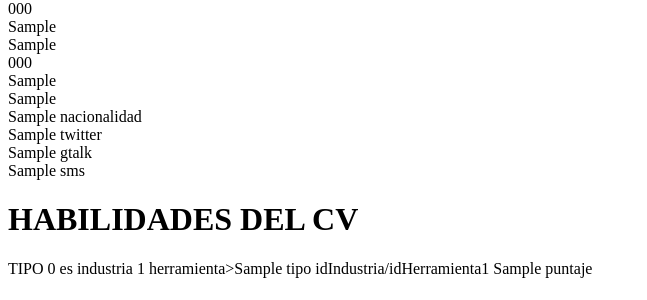
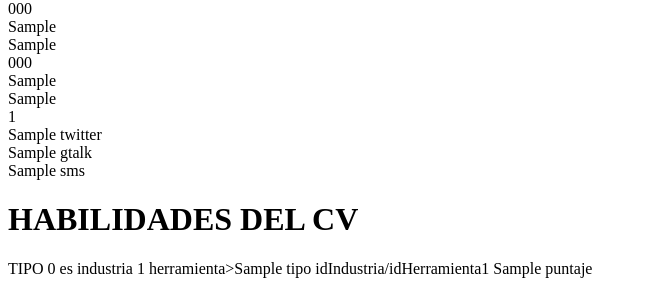
Before and after one commit to google-code-export/findresources, a CodeIgniter app: the page made by application/views/view_curriculum.php in a window 1280 px wide. Shown: the part 242-542 px from the top of the page, without its empty margins (0-647 px from the left). Run offline with CodeIgniter, Linux system fonts and the light colour scheme; the template is opened without the code that fills it: most values are stand-ins (such as "Sample title", 1, 10 or a date in 2020); data that the repository does not hold is empty.

Commit message:
fix idPaisNacionalidad

```diff
--- a/application/views/view_curriculum.php
+++ b/application/views/view_curriculum.php
@@ -132,7 +132,7 @@ un cv <br/>
 	echo '<br/>';
 	echo $curriculumData->horarioContactoHasta2;
 	echo '<br/>';
-	echo $curriculumData->nacionalidad;
+	echo $curriculumData->idPaisNacionalidad;
 	echo '<br/>';
 	echo $curriculumData->twitter;
 	echo '<br/>';
```
Also changed, not shown: .htaccess.
